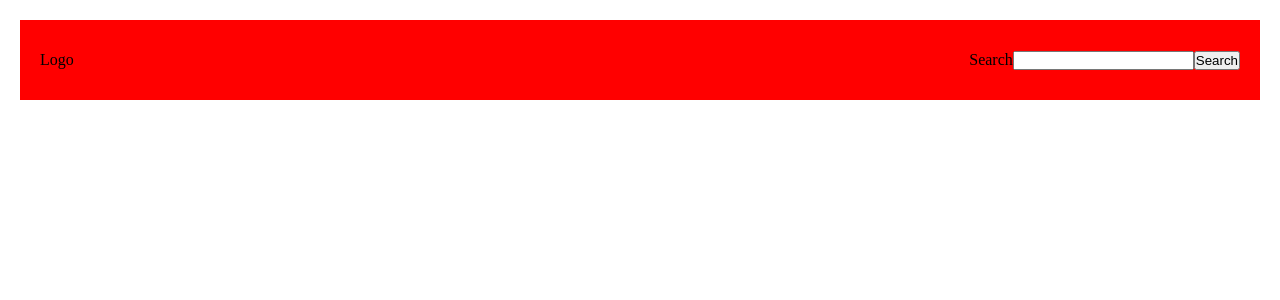
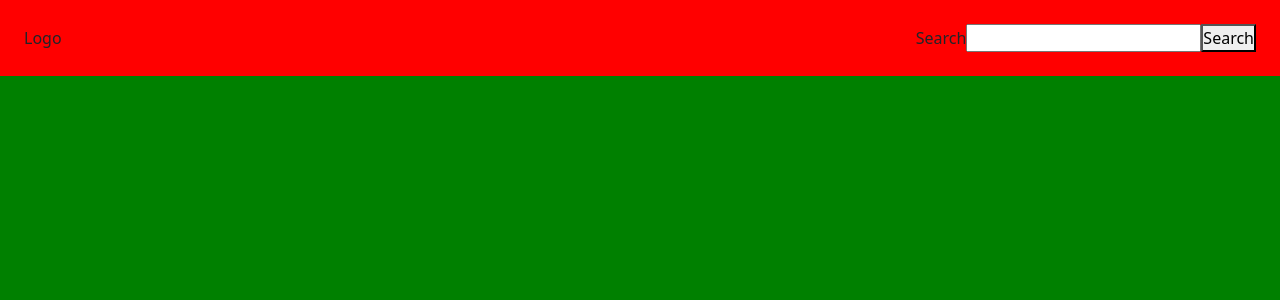
Before and after one commit to MirkoCherchi/vite-boolflix, a Vue app: page / in a window 1280 px wide. Shown: the top 300 px of the page. Built offline with nearby package versions, Linux system fonts and the light colour scheme.

Commit message:
feat: start milestone 4

```diff
--- a/package.json
+++ b/package.json
@@ -14,7 +14,9 @@
     "@fortawesome/free-regular-svg-icons": "^6.5.1",
     "@fortawesome/free-solid-svg-icons": "^6.5.1",
     "@fortawesome/vue-fontawesome": "^3.0.5",
+    "@popperjs/core": "^2.11.8",
     "axios": "^1.6.2",
+    "bootstrap": "^5.3.2",
     "country-flag-icons": "^1.5.9",
     "flag-icon-css": "^4.1.7",
     "flag-icons": "^7.1.0",
@@ -24,6 +26,7 @@
   },
   "devDependencies": {
     "@vitejs/plugin-vue": "^4.5.2",
+    "sass": "^1.69.5",
     "vite": "^5.0.8"
   }
 }
--- a/src/App.vue
+++ b/src/App.vue
@@ -50,14 +50,6 @@ export default {
     <AppMain />
 </template>
 
-<style>
-* {
-    margin: 0;
-    padding: 0;
-    box-sizing: border-box;
-}
-
-body {
-    padding: 20px;
-}
+<style lang="scss">
+@use "../src/assets/styles/style.scss";
 </style>
--- /dev/null
+++ b/src/assets/styles/_reset.scss
@@ -0,0 +1,12 @@
+
+* {
+    margin: 0;
+    padding: 0;
+    box-sizing: border-box;
+}
+
+ul {
+    margin: 0;
+    padding: 0;
+    list-style: none;
+}
--- a/src/assets/styles/style.css
+++ /dev/null
@@ -1 +0,0 @@
-@import "../../../node_modules/flag-icons/css/flag-icons.min.css";
--- /dev/null
+++ b/src/assets/styles/style.scss
@@ -0,0 +1,7 @@
+@use './reset' as *;
+@import "../../../node_modules/flag-icons/css/flag-icons.min.css";
+@import "bootstrap/scss/bootstrap";
+
+body{
+    background-color: green;
+}
--- a/src/components/header/AppHeader.vue
+++ b/src/components/header/AppHeader.vue
@@ -17,7 +17,7 @@ export default {
 </script>
 
 <template>
-    <div class="container-header">
+    <div class="container-header d-flex justify-content-between align-items-center p-4">
         <div class="left-header">
             <div class="logo">Logo</div>
         </div>
@@ -33,11 +33,6 @@ export default {
 
 <style>
 .container-header {
-    display: flex;
-    justify-content: space-between;
-    align-items: center;
-    height: 80px;
     background-color: red;
-    padding: 0 20px;
 }
 </style>
--- a/src/components/main/AppMain.vue
+++ b/src/components/main/AppMain.vue
@@ -13,7 +13,7 @@ export default {
     },
     methods: {
         getFullImageUrl(Pathimg) {
-            return `https://image.tmdb.org/t/p/w300${Pathimg}`;
+            return `https://image.tmdb.org/t/p/w342${Pathimg}`;
         },
         voteStar(vote) {
             const finalVote = Math.ceil(vote / 2);
@@ -24,16 +24,18 @@ export default {
 </script>
 
 <template>
-    <main>
-        <div v-if="store.searchResultFilm.length">
-            <h2>Film</h2>
-            <ul>
-                <li v-for="movie in store.searchResultFilm">
-                    <AppMainFIlm :title="movie.title" :original_title="movie.original_title"
-                        :language="movie.original_language" :vote="voteStar(movie.vote_average)"
-                        :languageMap="store.languageMap" :imageUrl="getFullImageUrl(movie.poster_path)" />
-                </li>
-            </ul>
+    <main class="container-fluid">
+        <div class="" v-if="store.searchResultFilm.length">
+            <h2 class="text-center">Film</h2>
+            <div class="">
+                <ul class="d-flex flex-wrap flex-start gap-3 p-0">
+                    <li class="" v-for="movie in store.searchResultFilm">
+                        <AppMainFIlm :title="movie.title" :original_title="movie.original_title"
+                            :language="movie.original_language" :vote="voteStar(movie.vote_average)"
+                            :languageMap="store.languageMap" :imageUrl="getFullImageUrl(movie.poster_path)" />
+                    </li>
+                </ul>
+            </div>
         </div>
         <div v-if="store.searchResultTv.length">
             <h2>Serie TV</h2>
--- a/src/components/main/AppMainFIlm.vue
+++ b/src/components/main/AppMainFIlm.vue
@@ -12,10 +12,9 @@ export default {
 </script>
 
 <template>
-    <div>
-        <img :src="imageUrl" :alt="title" />
-        <h3>{{ title }}</h3>
-        <h4>{{ original_title }}</h4>
+    <img class="img-fluid d-block" :src="imageUrl" :alt="title" />
+    <h4>{{ title }}</h4>
+    <h5>{{ original_title }}</h5>
     <p v-if="language === 'it'"><span class="fi fi-it"></span></p>
     <p v-else-if="language === 'en'"><span class="fi fi-gb"></span></p>
     <p v-else-if="languageMap[language]">
@@ -27,7 +26,6 @@ export default {
         <font-awesome-icon icon="fa-solid fa-star" v-for="n in vote" />
         <font-awesome-icon icon="fa-regular fa-star" v-for="n in 5 - vote" />
     </div>
-    </div>
 </template>
 
 <style></style>
--- a/src/main.js
+++ b/src/main.js
@@ -1,5 +1,5 @@
 import { createApp } from "vue";
-import "./assets/styles/style.css";
+import "./assets/styles/style.scss";
 import App from "./App.vue";
 /* import the fontawesome core */
 import { library } from "@fortawesome/fontawesome-svg-core";
```
Also changed, not shown: src/assets/styles/_typography.scss (added), 1 other file (tests, documents, lock files or other folders). Lines whose indentation alone changed are shown as unchanged.
